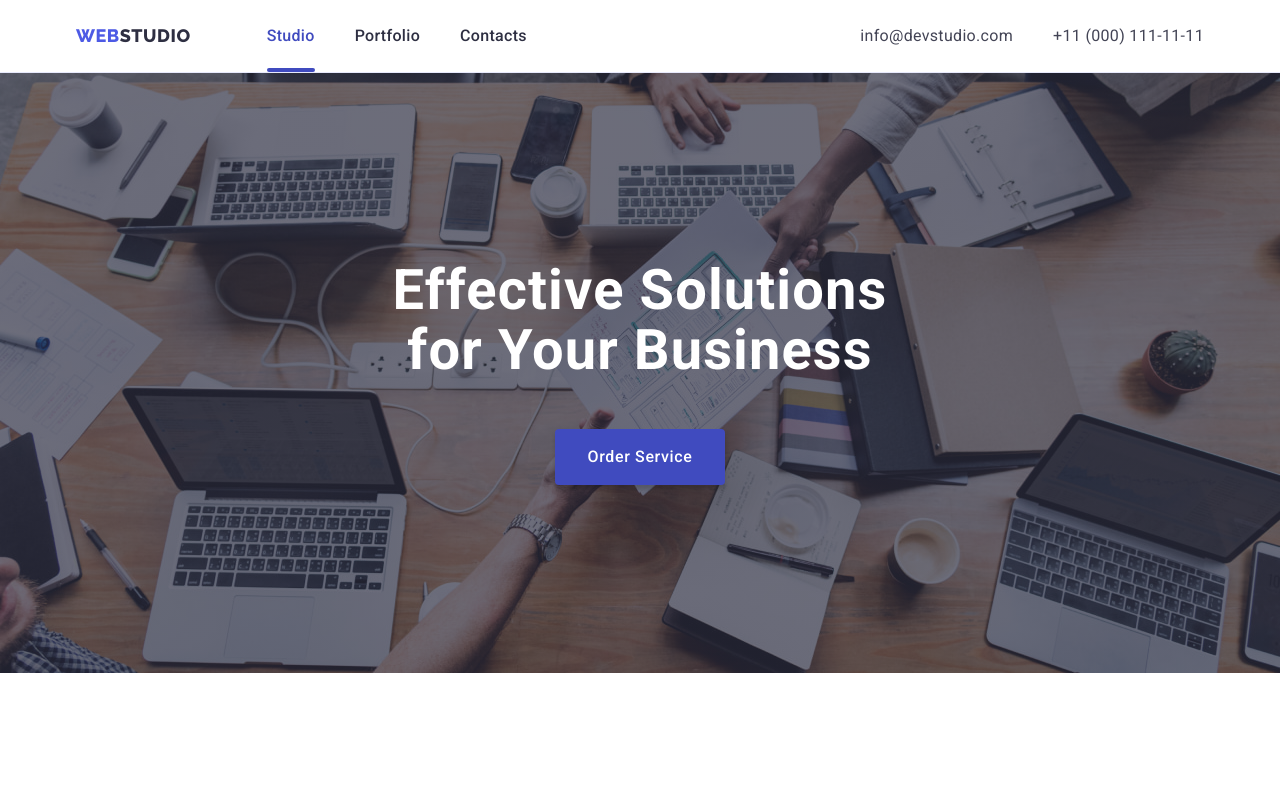
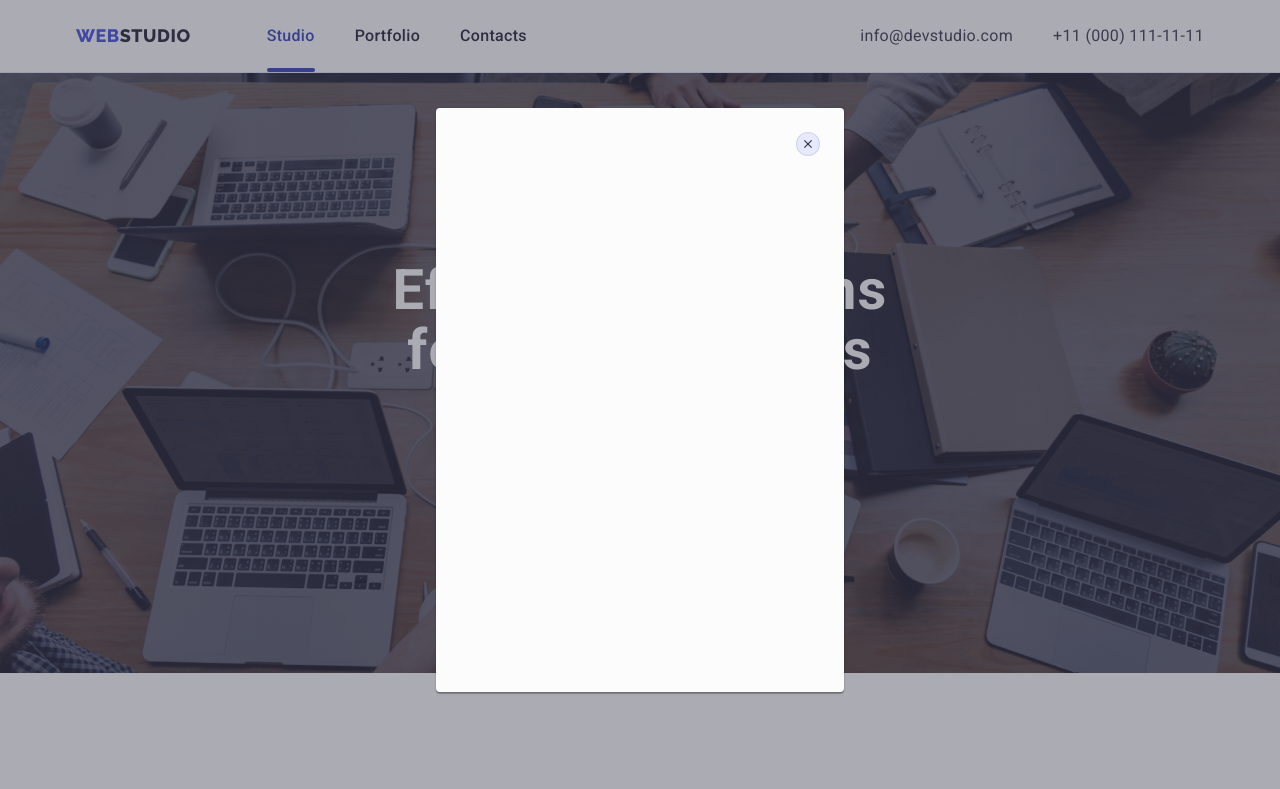
Before and after one commit to Elizaveta139/goit-markup-hw-04, a plain HTML site: page index.html in a window 1280 px wide. Both pictures are taken after a click on the button "Order Service". Shown: the top 789 px of the page. Drawn offline with nearby package versions, Linux system fonts and the light colour scheme.

Commit message:
+модал

```diff
--- a/css/styles.css
+++ b/css/styles.css
@@ -10,6 +10,7 @@
   --border-tabs: #e7e9fc;
   --clients: #8e8f99;
   --social-icons: #31d0aa;
+  --modal-bg: #fcfcfc;
 }
 
 body {
@@ -116,9 +117,7 @@
   line-height: 1.5;
   letter-spacing: 0.02em;
   color: var(--color-main-text);
-  transition-property: color;
-  transition-duration: 250ms;
-  transition-timing-function: cubic-bezier(0.4, 0, 0.2, 1);
+  transition: color 250ms cubic-bezier(0.4, 0, 0.2, 1);
   position: relative;
 
   display: block;
@@ -164,9 +163,7 @@
   line-height: 1.5;
   letter-spacing: 0.02em;
   color: var(--color-secondary-text);
-  transition-property: color;
-  transition-duration: 250ms;
-  transition-timing-function: cubic-bezier(0.4, 0, 0.2, 1);
+  transition: color 250ms cubic-bezier(0.4, 0, 0.2, 1);
 }
 
 .contacts .link:hover,
@@ -228,9 +225,7 @@
   margin: 0 auto;
   min-width: 169px;
   height: 56px;
-  transition-property: background-color;
-  transition-duration: 250ms;
-  transition-timing-function: cubic-bezier(0.4, 0, 0.2, 1);
+  transition: background-color 250ms cubic-bezier(0.4, 0, 0.2, 1);
 }
 
 .section-hero .hero-button:hover,
@@ -385,9 +380,7 @@
   border-radius: 50%;
   color: var(--color-tertiary-text);
   background-color: var(--accent-text);
-  transition-property: background-color;
-  transition-duration: 250ms;
-  transition-timing-function: cubic-bezier(0.4, 0, 0.2, 1);
+  transition: background-color 250ms cubic-bezier(0.4, 0, 0.2, 1);
 }
 
 .team-list-item .link:hover,
@@ -433,9 +426,8 @@
   justify-content: center;
   align-items: center;
   color: var(--clients);
-  transition-property: border, color;
-  transition-duration: 250ms;
-  transition-timing-function: cubic-bezier(0.4, 0, 0.2, 1);
+  transition: border 250ms cubic-bezier(0.4, 0, 0.2, 1),
+  color 250ms cubic-bezier(0.4, 0, 0.2, 1);
 }
 
 .customers-item .link:hover,
@@ -481,9 +473,9 @@
   align-items: center;
   border-radius: 4px;
   border: 1px solid #e7e9fc;
-  transition-property: background-color, color, border;
-  transition-duration: 250ms;
-  transition-timing-function: cubic-bezier(0.4, 0, 0.2, 1);
+  transition: background-color 250ms cubic-bezier(0.4, 0, 0.2, 1),
+  color 250ms cubic-bezier(0.4, 0, 0.2, 1),
+  border 250ms cubic-bezier(0.4, 0, 0.2, 1);
 }
 
 .section-portfolio .portfolio-tabs:hover {
@@ -554,9 +546,6 @@
 .galery-link:hover .overlay,
 .galery-link:focus .overlay {
   transform: translateY(0);
-  /* box-shadow: 0px 2px 1px 0px rgba(46, 47, 66, 0.08),
-    0px 1px 1px 0px rgba(46, 47, 66, 0.16),
-    0px 1px 6px 0px rgba(46, 47, 66, 0.08); */
 }
 
 .portfolio-text {
@@ -656,9 +645,8 @@
   border-radius: 50%;
   color: var(--color-tertiary-text);
   background-color: var(--accent-text);
-  transition-property: background-color;
-  transition-duration: 250ms;
-  transition-timing-function: cubic-bezier(0.4, 0, 0.2, 1);
+  transition: background-color 250ms cubic-bezier(0.4, 0, 0.2, 1);
+
 }
 
 .social-icons-item .link:hover,
@@ -669,3 +657,72 @@
 .social-icons {
   fill: currentColor;
 }
+
+/**
+  |============================
+  | Modal-backdrop
+  |============================
+*/
+
+.backdrop {
+  position: fixed;
+  top: 0;
+  left: 0;
+  width: 100%;
+  height: 100%;
+  background-color: var(--navyblue-modal, rgba(46, 47, 66, 0.4));
+  transition: opacity 250ms cubic-bezier(0.4, 0, 0.2, 1),
+    visibility 250ms cubic-bezier(0.4, 0, 0.2, 1);
+}
+
+.is-hidden {
+  visibility: hidden;
+  opacity: 0;
+  pointer-events: none;
+}
+
+.modal {
+  position: absolute;
+  top: 50%;
+  left: 50%;
+  width: 408px;
+  height: 584px;
+  flex-shrink: 0;
+  transform: translate(-50%, -50%) scale(1);
+  border-radius: 4px;
+  background-color: var(--modal-bg);
+  box-shadow: 0px 2px 1px 0px rgba(0, 0, 0, 0.2),
+    0px 1px 3px 0px rgba(0, 0, 0, 0.12), 0px 1px 1px 0px rgba(0, 0, 0, 0.14);
+  transition: transform 250ms cubic-bezier(0.4, 0, 0.2, 1);
+}
+
+.modal-close {
+  display: flex;
+  align-items: center;
+  justify-content: center;
+  position: absolute;
+  top: 24px;
+  right: 24px;
+  width: 24px;
+  height: 24px;
+  flex-shrink: 0;
+  color: var(--color-main-text);
+  background-color: var(--border-tabs);
+  border-radius: 50%;
+  border: 1px solid rgba(0, 0, 0, 0.1);
+  cursor: pointer;
+  transition: background-color 250ms cubic-bezier(0.4, 0, 0.2, 1),
+    color 250ms cubic-bezier(0.4, 0, 0.2, 1),
+    border 250ms cubic-bezier(0.4, 0, 0.2, 1);
+}
+
+.x-modal-close {
+  fill: currentColor;
+}
+
+.modal-close:hover,
+.modal-close:focus {
+  color: var(--primary-bg-color);
+  background-color: var(--accent-pressed);
+  border: none;
+}
--- a/index.html
+++ b/index.html
@@ -23,6 +23,8 @@
 </head>
 
 <body>
+
+    <!-- Header -->
     <header class="header">
         <!-- Navigation -->
         <div class="container container-nav">
@@ -48,12 +50,14 @@
         </div>
     </header>
 
+
+    <!-- Main Studio -->
     <main>
         <!--Hero Content-->
         <section class="section-hero">
             <div class="container container-hero">
                 <h1 class="hero-title">Effective Solutions for Your Business</h1>
-                <button type="button" class="hero-button">Order Service</button>
+                <button type="button" class="hero-button" data-modal-open>Order Service</button>
             </div>
         </section>
 
@@ -339,6 +343,7 @@
 
     </main>
 
+    <!-- Footer -->
     <footer class="section-footer">
         <div class="container footer-container">
             <div class="logo-footer-section">
@@ -385,6 +390,19 @@
         </div>
     </footer>
 
+    <!--Modal-backdrop-->
+
+    <div class="backdrop is-hidden" data-modal>
+        <div class="modal">
+            <button type="button" class="modal-close" data-modal-close>
+                <svg class="x-modal-close" width="8" height="8">
+                    <use href="./images/icons.svg#icon-close-black"></use>
+                </svg>
+            </button>
+        </div>
+    </div>
+
+    <script src="./js/modal.js"></script>
 </body>
 
 </html>
--- /dev/null
+++ b/js/modal.js
@@ -0,0 +1,14 @@
+(() => {
+  const refs = {
+    openModalBtn: document.querySelector('[data-modal-open]'),
+    closeModalBtn: document.querySelector('[data-modal-close]'),
+    modal: document.querySelector('[data-modal]'),
+  };
+
+  refs.openModalBtn.addEventListener('click', toggleModal);
+  refs.closeModalBtn.addEventListener('click', toggleModal);
+
+  function toggleModal() {
+    refs.modal.classList.toggle('is-hidden');
+  }
+})();
```
Also changed, not shown: portfolio.html (+4 -0 lines), images/icons/close-black-18dp (2) 1.svg (added).
